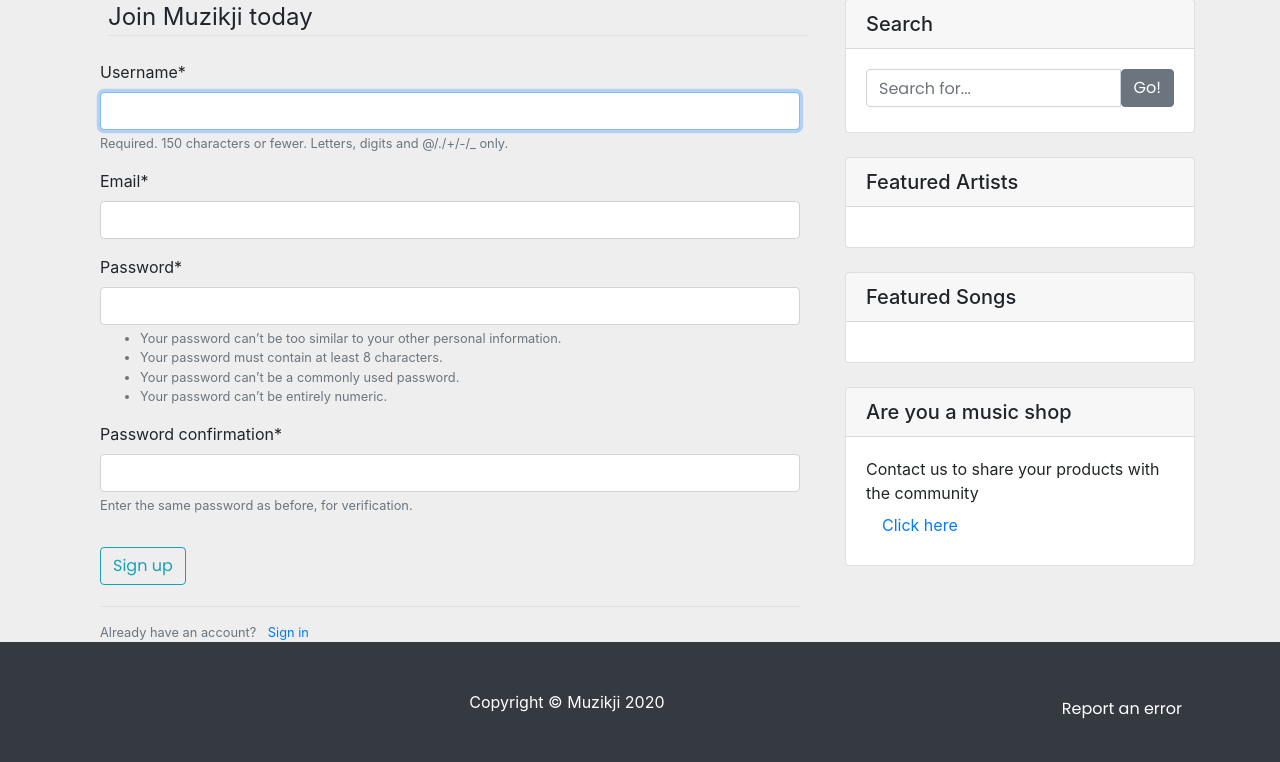
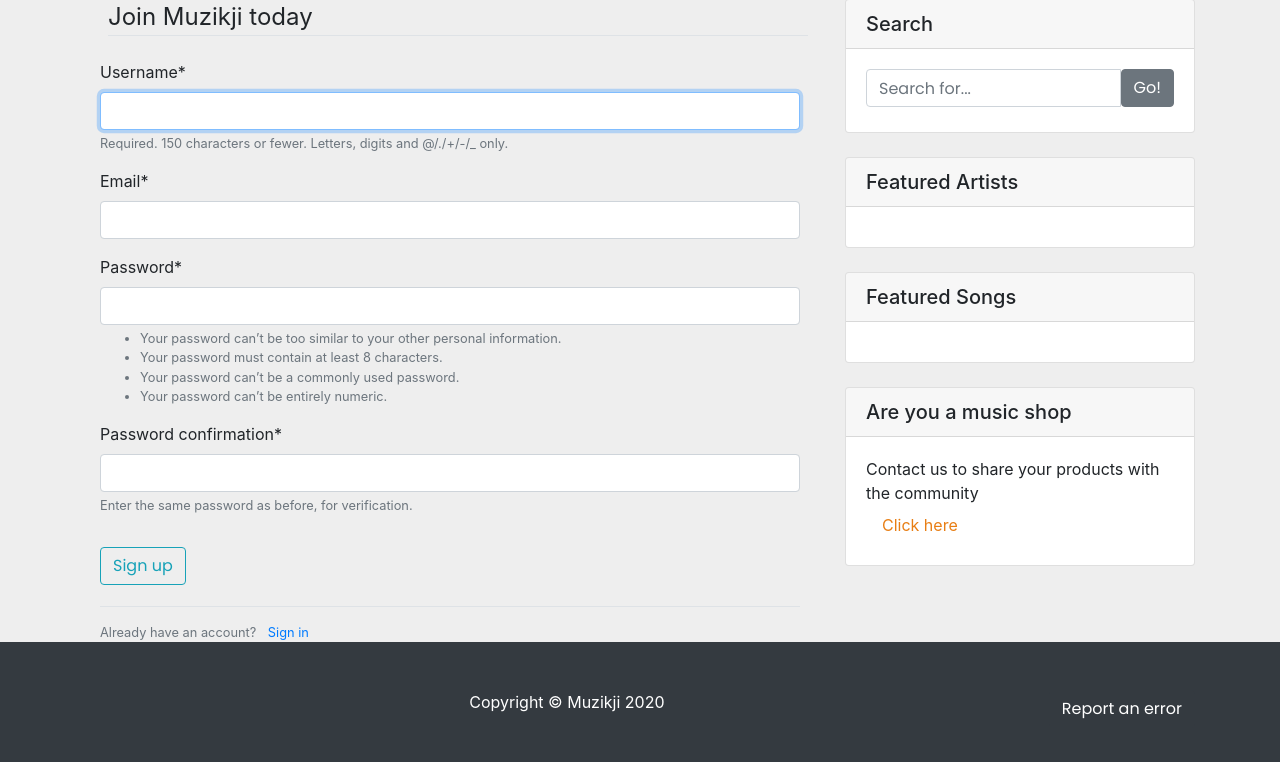
Before and after one commit to Mazen21/musikji, a Django app: page /register/ in a window 1280 px wide. Shown: the part 116-878 px from the top of the page. Run offline with Django 3.2, Linux system fonts and the light colour scheme; data that the repository does not hold is empty; some libraries are stand-ins or nearby versions.

Commit message:
remove blue links

```diff
--- a/archive/templates/archive/base_extended.html
+++ b/archive/templates/archive/base_extended.html
@@ -35,7 +35,7 @@
         {% load archive %}
         {% ft_artists as ft_artistss %}
         <h5 class="card-header">Featured Artists</h5>
-        <div class="card-body">
+        <div class="card-body musikjilink">
             <div class="row">
                 {% for ft_art in ft_artistss %}
                     <div class="col">
@@ -49,7 +49,7 @@
         {% load archive %}
         {% ft_songs as ft_songss %}
         <h5 class="card-header">Featured Songs</h5>
-        <div class="card-body">
+        <div class="card-body musikjilink">
             <div class="row">
                 {% for ft_song in ft_songss %}
                     <div class="col">
@@ -63,7 +63,7 @@
     <!-- ADS -->
     <div class="card my-4">
         <h5 class="card-header">Are you a music shop</h5>
-        <div class="card-body">
+        <div class="card-body musikjilink">
             Contact us to share your products with the community
             <a class="nav-link" href="{% url 'archive:contact' %}">Click here</a>
         </div>
--- a/archive/templates/archive/score_detail.html
+++ b/archive/templates/archive/score_detail.html
@@ -41,7 +41,7 @@
         </form>
     </div>
 {% if score.note %}<h6>{{ score.note|safe }}</h6>{% endif %}
-    <div class="border-top pt-3">
+    <div class="border-top pt-3 musikjilink">
         <small class="text-muted">
             <ul>
                 <li> Added to muzikji at {{ score.created_at }}</li>
--- a/archive/templates/archive/song.html
+++ b/archive/templates/archive/song.html
@@ -4,7 +4,7 @@
         {% block innerContent %}
             {% include 'archive/song_advanced_search.html'%}
             <div class="row w-100 justify-content-md-center" style="margin: auto;">
-                <div class="table-responsive">
+                <div class="table-responsive musikjilink">
                     <table class="table">
                         <thead>
                             <tr>
--- a/archive/templates/archive/song_detail.html
+++ b/archive/templates/archive/song_detail.html
@@ -51,7 +51,7 @@
                 {% if song.audio %}{{ song.audio|safe }}{% endif %}
             </div>
         </div>
-    <div class="border-top pt-3">
+    <div class="border-top pt-3 musikjilink">
         <small class="text-muted">
             <ul>
                 {% if song.name_orig %}<li>{{ song.name_orig }}</li> {% endif %}
--- a/musikji/settings.py
+++ b/musikji/settings.py
@@ -23,7 +23,7 @@
 SECRET_KEY = 'hl*n_c5lmwd7@3!)j2%yv70eh%=zea09i+3%mod$d&hz_n^xji'
 
 # SECURITY WARNING: don't run with debug turned on in production!
-DEBUG = False
+DEBUG = True
 
 ALLOWED_HOSTS = ['161.35.75.55','muzikji.com','localhost','127.0.0.1',]
 
```
